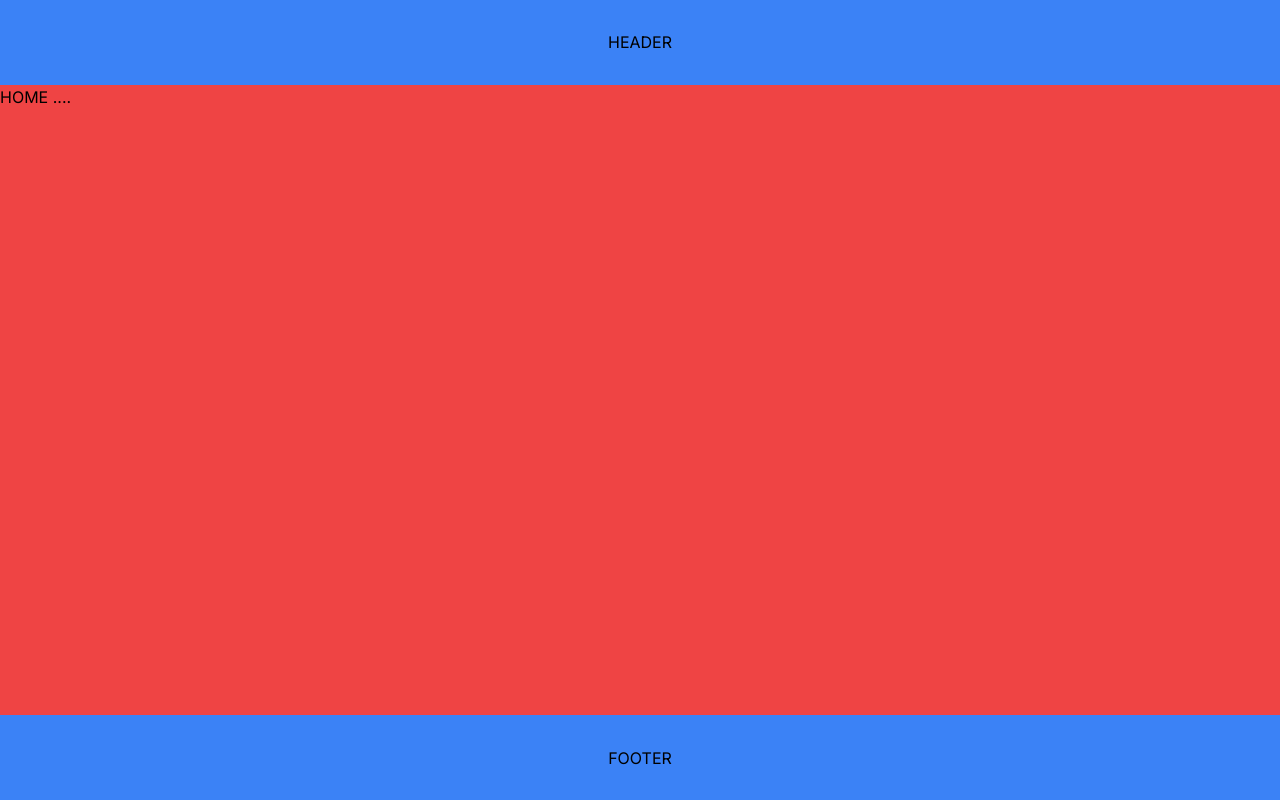
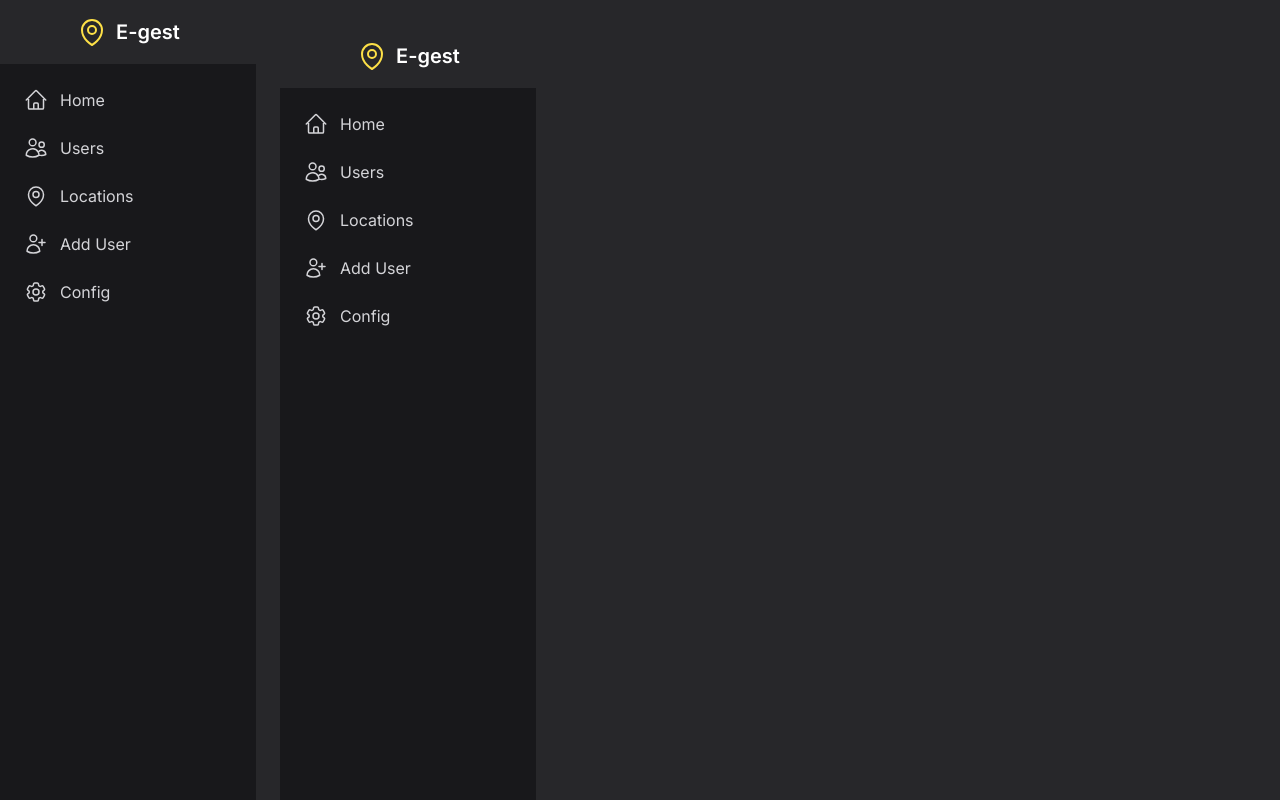
Before and after one commit to williandeitosi/gestao-de-pessoas-e-enderecos, a Next.js app: page / in a window 1280 px wide. Built offline with nearby package versions, Linux system fonts and the light colour scheme.

Commit message:
Criado estrutura para sidebar e navbar, sidebar ja criada 90%

```diff
--- a/package.json
+++ b/package.json
@@ -9,7 +9,9 @@
     "lint": "next lint"
   },
   "dependencies": {
+    "@heroicons/react": "^2.1.5",
     "next": "14.2.5",
+    "next-themes": "^0.3.0",
     "react": "^18",
     "react-dom": "^18"
   },
--- a/src/app/layout.tsx
+++ b/src/app/layout.tsx
@@ -1,11 +1,14 @@
 import type { Metadata } from 'next'
 import { Inter } from 'next/font/google'
+import { ThemeProvider } from 'next-themes'
+import Layout from '../components/Layout'
 import './globals.css'
 
 const inter = Inter({ subsets: ['latin'] })
 
 export const metadata: Metadata = {
   title: 'Gestão de pessoas',
+  description: 'A modern type of population control',
 }
 
 export default function RootLayout({
@@ -14,18 +17,9 @@ export default function RootLayout({
   children: React.ReactNode
 }>) {
   return (
-    <html lang="en">
+    <html lang="pt-br">
       <body className={`${inter.className} `}>
-        <div className="min-h-screen grid  grid-cols-12">
-          <header className="bg-blue-500 col-span-12  flex items-center justify-center">
-            HEADER
-          </header>
-          <main className="row-span-10 col-span-12 bg-red-500">{children}</main>
-
-          <footer className="bg-blue-500 col-span-12 flex items-center justify-center">
-            FOOTER
-          </footer>
-        </div>
+          <Layout>{children}</Layout>
       </body>
     </html>
   )
--- a/src/app/page.tsx
+++ b/src/app/page.tsx
@@ -1,7 +1,13 @@
-export default function Home() {
+import React from 'react';
+import Layout from '../components/Layout';
+
+const App: React.FC = () => {
   return (
-    <div>
-      <h1>HOME ....</h1>
-    </div>
-  )
-}
+    <Layout>
+      <div>
+      </div>
+    </Layout>
+  );
+};
+
+export default App;
--- /dev/null
+++ b/src/components/Layout.tsx
@@ -0,0 +1,20 @@
+import Sidebar from './Sidebar'
+import Navbar from './Navbar'
+
+export default function Layout({
+    children,
+}: Readonly<{
+    children: React.ReactNode
+}>) {
+    return (
+        <div className='flex h-screen bg-zinc-900 '>
+            <Sidebar />
+            <div className='flex-1 flex flex-col overflow-hidden'>
+                <Navbar />
+                <main className='flex-1 overflow-x-hidden overflow-y-auto bg-zinc-800  p-6'>
+                    {children}
+                </main>
+            </div>
+        </div>
+    )
+}
--- /dev/null
+++ b/src/components/Navbar.tsx
@@ -0,0 +1,6 @@
+export default function Navbar (){
+    return(
+        <div>
+        </div>
+    )
+}
--- /dev/null
+++ b/src/components/Sidebar.tsx
@@ -0,0 +1,36 @@
+import Link from 'next/link'
+
+import { HomeIcon, UsersIcon, MapPinIcon, UserPlusIcon, Cog6ToothIcon } from '@heroicons/react/24/outline'
+
+
+const sidebarItems = [
+    { name: 'Home', href: '/', icon: HomeIcon },
+    { name: 'Users', href: '/users', icon: UsersIcon },
+    { name: 'Locations', href: '/Locations', icon: MapPinIcon },
+    { name: 'Add User', href: '/add-user', icon: UserPlusIcon },
+    { name: 'Config', href: '/config', icon: Cog6ToothIcon }
+]
+
+
+export default function Sidebar() {
+    return (
+        <div className='flex h-screen w-64 flex-col bg-zinc-900 text-white'>
+            <div className='flex items-center justify-center h-16 bg-zinc-800'>
+                <MapPinIcon className='h-8 w-8 text-yellow-300' />
+                <span className='ml-2 text-xl font-semibold'>E-gest</span>
+            </div>
+            <nav className='flex-1 overflow-y-auto'>
+                <ul className='px-2 py-4'>
+                    {sidebarItems.map((item) => (
+                        <li key={item.name} className='mb-2'>
+                            <Link href={item.href} className='flex items-center px-4 py-2 text-zinc-300 hover:bg-zinc-700 rounded-lg'>
+                                <item.icon className='h-6 w-6 mr-3' />
+                                {item.name}
+                            </Link>
+                        </li>
+                    ))}
+                </ul>
+            </nav>
+        </div>
+    )
+}
```
Also changed, not shown: 1 other file (tests, documents, lock files or other folders).
